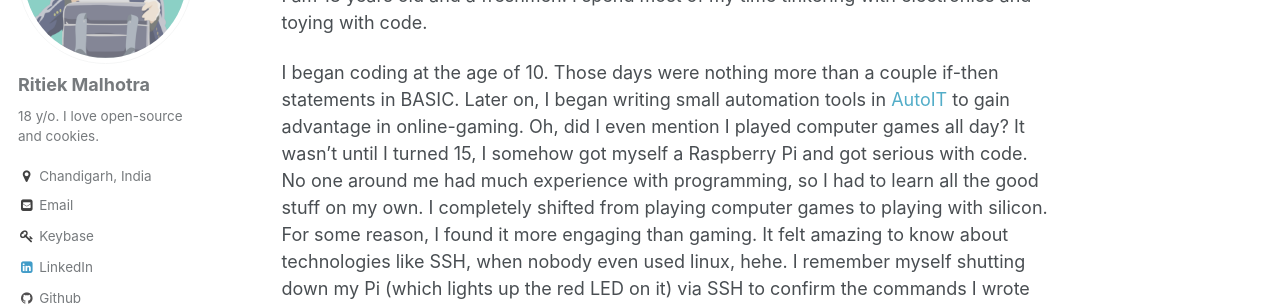
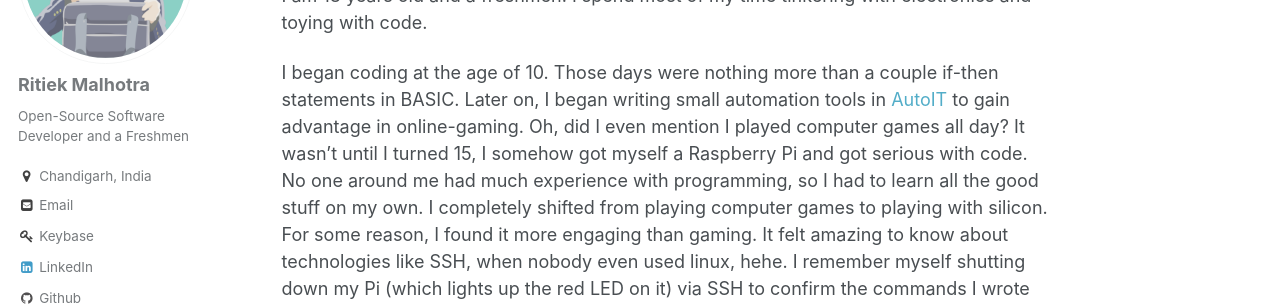
Before and after one commit to ritiek/ritiek.github.io, a Jekyll site: the page built from _pages/about.md, in a window 1280 px wide. Shown: the part 229-535 px from the top of the page. Built offline with Jekyll 4.4.1, drawn with Linux system fonts in a browser that asks for light colours.

Commit message:
Update bio

```diff
--- a/_config.yml
+++ b/_config.yml
@@ -81,7 +81,7 @@ analytics:
 author:
   name             : "Ritiek Malhotra"
   avatar           : "me.png"
-  bio              : "18 y/o. I love open-source and cookies."
+  bio              : "Open-Source Software Developer and a Freshmen"
   location         : "Chandigarh, India"
   employer         :
   googlescholar    :
```
